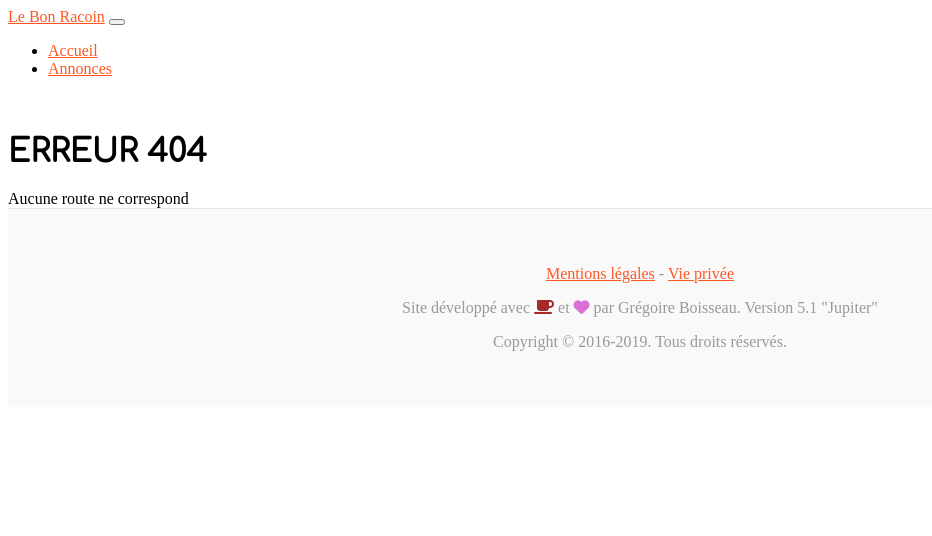
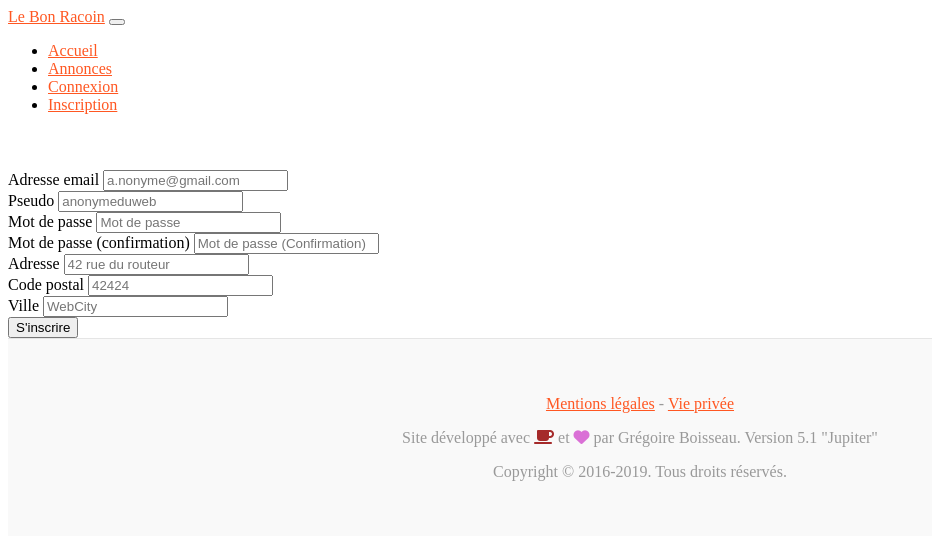
Before and after one commit to esperluweb/dolphpin-public, a PHP site: page /inscription in a window 1280 px wide. Shown: the top 536 px of the page, without its empty margins (0-932 px from the left). Run offline with PHP 8.4, Linux system fonts and the light colour scheme; some libraries are stand-ins or nearby versions.

Commit message:
Adaptation vers un vrai-faux exemple 2
Ajout de la connexion et de l'inscription des utilisateurs
Ajout de quelques fonctions utiles

TODO : Finir l'ajout d'une annonce (souci avec les photos, structure du $_FILES à mieux appréhender avec plusieurs images)

```diff
--- /dev/null
+++ b/controllers/backController.php
@@ -0,0 +1,27 @@
+<?php
+    namespace App\Controller;
+
+    use App\Model\AnnonceModel as AnnonceModel;
+    use App\View\View as View;
+    use Exception;
+
+    class backController
+    {
+
+        public function addAnnonce()
+        {
+            $v = new View("Ajouter une annonce", "layout", "annonce/add_annonce.php");
+            $v -> requireView();
+        }
+
+        public function addAnnoncePost()
+        {
+            extract($_FILES);
+            debug([$_POST, $photos], 1);
+            $am = new AnnonceModel();
+
+            $v = new View("Annonces", "layout", "annonce/annonces.php");
+            $v -> requireView(array('annonces' => $annonces));
+        }
+
+    }
--- a/controllers/frontController.php
+++ b/controllers/frontController.php
@@ -2,10 +2,11 @@
     namespace App\Controller;
 
     use App\Model\AnnonceModel as AnnonceModel;
+    use App\Model\UtilisateurModel as UtilisateurModel;
     use App\View\View as View;
-use Exception;
+    use Exception;
 
-class frontController
+    class frontController
     {
 
         public function home(): void
@@ -36,7 +37,84 @@ class frontController
             $am = new AnnonceModel();
             $annonces = $am->getAnnonces();
             $v = new View("Annonces", "layout", "annonce/annonces.php");
-                $v -> requireView(array('annonces' => $annonces));
+            $v -> requireView(array('annonces' => $annonces));
+        }
+
+        public function connexion()
+        {
+            $v = new View("Connexion", "layout", "auth/connexion.php");
+            $v -> requireView();
+        }
+
+        public function connexionPost()
+        {
+            if(!is_empty($_POST) && !vide($_POST['email']) && !vide($_POST['motdepasse']))
+            {
+                extract($_POST);
+                $um = new UtilisateurModel();
+                $utilisateur = $um -> getUtilisateur($email);
+                if(!vide($utilisateur) && $motdepasse === $utilisateur['motdepasse'])
+                {
+                    $_SESSION = array(
+                        'id' => $utilisateur['id'],
+                        'pseudo' => $utilisateur['pseudo']
+                    );
+
+                    header("Location: /");
+                }
+                else
+                {
+                    throw new Exception("Erreur lors de la connexion (mauvais email/mot de passe)", 401);
+                }
+            }
+            else
+            {
+                throw new Exception("Erreur lors de la connexion (mauvais email/mot de passe)", 401);
+            }
+        }
+
+        public function inscription()
+        {
+            $v = new View("Inscription", "layout", "auth/inscription.php");
+            $v -> requireView();
+        }
+
+        public function inscriptionPost()
+        {
+            if(!is_empty($_POST) && !vide($_POST['email']) && !vide($_POST['motdepasse']) && !vide($_POST['motdepasse_confirm']) && !vide($_POST['pseudo']) && !vide($_POST['adresse']) && !vide($_POST['codepostal']) && !vide($_POST['ville']))
+            {
+                extract($_POST);
+                $um = new UtilisateurModel();
+                $utilisateur = $um -> getUtilisateur($email, $pseudo);
+                if(vide($utilisateur) && $motdepasse === $motdepasse_confirm)
+                {
+                    $um -> setUtilisateur($pseudo, $email, $motdepasse, $adresse, $codepostal, $ville);
+
+                    $v = new View("Inscription réussie", "layout", "auth/inscription_ok.php");
+                    $v -> requireView(array('email' => $email));
+                }
+                else
+                {
+                    throw new Exception("L'utilisateur existe déjà", 401);
+                }
+            }
+            else
+            {
+                throw new Exception("Erreur lors de la saisie du formulaire", 401);
+            }
+        }
+
+        public function deconnexion()
+        {
+            if(is_connected())
+            {
+                session_unset();
+                header("Location: /");
+            }
+            else
+            {
+                throw new Exception("Vous n'êtes pas connecté", 401);
+            }
         }
 
     }
--- a/index.php
+++ b/index.php
@@ -12,8 +12,10 @@
     include_once("core/View.php");
 
     include_once("models/AnnonceModel.php");
+    include_once("models/UtilisateurModel.php");
 
     include_once("controllers/frontController.php");
+    include_once("controllers/backController.php");
     include_once("controllers/errorController.php");
 
     use App\Router\Router as Router;
@@ -27,9 +29,26 @@
 
     $router = new Router($_SERVER['REQUEST_URI']);
 
+    //* ROUTES GET
+    //*     FRONT
     $router->get('/', 'front#home');
     $router->get('/annonces', 'front#annonces');
     $router->get('/annonce/:id', 'front#annonce')->with('id', '[0-9]+');
+    $router->get('/connexion', 'front#connexion');
+    $router->get('/inscription', 'front#inscription');
+    $router->get('/deconnexion', 'front#deconnexion');
+
+    //*     BACK
+    $router->get('/ajout_annonce', 'back#addAnnonce');
+
+    //* ROUTES POST
+    //*     FRONT
+    $router->post('/connexion', 'front#connexionPost');
+    $router->post('/inscription', 'front#inscriptionPost');
+
+    //*     BACK
+    $router->post('/ajout_annonce', 'back#addAnnoncePost');
+
     // $router->get('/machin/:id', 'blog#machin')->with('id', '[0-9]+');
 
     try
--- /dev/null
+++ b/models/UtilisateurModel.php
@@ -0,0 +1,15 @@
+<?php
+    namespace App\Model;
+
+    class UtilisateurModel extends Model
+    {
+        public function getUtilisateur($email, $pseudo = NULL)
+        {
+            return $this->executerRequete("SELECT id, email, pseudo, motdepasse FROM utilisateur WHERE email = ? OR pseudo = ?", array($email, $pseudo))->fetch();
+        }
+
+        public function setUtilisateur($pseudo, $email, $motdepasse, $adresse, $codepostal, $ville)
+        {
+            return $this->executerRequete("INSERT INTO utilisateur(pseudo, email, motdepasse, adresse, codepostal, ville) VALUES (?, ?, ?, ?, ?, ?)", array($pseudo, $email, $motdepasse, $adresse, $codepostal, $ville));
+        }
+    }
--- a/public/php/functions.php
+++ b/public/php/functions.php
@@ -15,6 +15,32 @@
 		return (!isset($var) OR is_null($var) OR $var == "") ? true : false;
 	}
 
+	function is_empty($tab)
+	{
+		$result = false;
+		foreach($tab as $t)
+		{
+			$result = (empty($t)) ? true : false;
+		}
+		return $result;
+	}
+
+	function is_connected()
+	{
+		return (!is_empty($_SESSION) && isset($_SESSION['id']) && isset($_SESSION['pseudo'])) ? true : false;
+	}
+
+	function debug($tab = array(), $die = false)
+	{
+		echo "<pre>";
+		foreach($tab as $t)
+		{
+			print_r($t);
+		}
+		echo "</pre>";
+		if($die) die();
+	}
+
 	function slug($string) {
 		return strtolower(trim(preg_replace('~[^0-9a-z]+~i', '-', html_entity_decode(preg_replace('~&([a-z]{1,2})(?:acute|cedil|circ|grave|lig|orn|ring|slash|copy|th|tilde|uml);~i', '$1', htmlentities($string, ENT_QUOTES, 'UTF-8')), ENT_QUOTES, 'UTF-8')), '-'));
 	}
--- /dev/null
+++ b/views/pages/auth/inscription.php
@@ -0,0 +1,32 @@
+<form method="POST" action="/inscription" class="row">
+    <div class="form-group col-md-6 col-12">
+        <label for="email">Adresse email</label>
+        <input type="email" name="email" class="form-control" id="email" placeholder="a.nonyme@gmail.com" required>
+    </div>
+    <div class="form-group col-md-6 col-12">
+        <label for="pseudo">Pseudo</label>
+        <input type="text" name="pseudo" class="form-control" id="pseudo" placeholder="anonymeduweb" required>
+    </div>
+    <div class="form-group col-md-6 col-12">
+        <label for="password">Mot de passe</label>
+        <input type="password" name="motdepasse" class="form-control" id="password" placeholder="Mot de passe" required>
+    </div>
+    <div class="form-group col-md-6 col-12">
+        <label for="password2">Mot de passe (confirmation)</label>
+        <input type="password" name="motdepasse_confirm" class="form-control" id="password2" placeholder="Mot de passe (Confirmation)" required>
+    </div>
+
+    <div class="form-group col-md-4 col-12">
+        <label for="adresse">Adresse</label>
+        <input type="text" name="adresse" class="form-control" id="adresse" placeholder="42 rue du routeur" required>
+    </div>
+    <div class="form-group col-md-4 col-12">
+        <label for="codepostal">Code postal</label>
+        <input type="text" name="codepostal" class="form-control" id="pascodepostalsword" placeholder="42424" required>
+    </div>
+    <div class="form-group col-md-4 col-12">
+        <label for="ville">Ville</label>
+        <input type="text" name="ville" class="form-control" id="ville" placeholder="WebCity" required>
+    </div>
+    <button type="submit" class="btn btn-warning">S'inscrire</button>
+</form>
--- /dev/null
+++ b/views/pages/auth/inscription_ok.php
@@ -0,0 +1,2 @@
+<h1>Inscription réussie !</h1>
+<p>Vous allez recevoir un email de confirmation à l'adresse suivante : <?= $email ?>. Merci de cliquer sur le lien pour confirmer votre inscription !</p>
--- a/views/parts/nav.php
+++ b/views/parts/nav.php
@@ -4,16 +4,34 @@
         <span class="navbar-toggler-icon"></span>
     </button>
     <div class="collapse navbar-collapse" id="navbarText">
-        <ul class="navbar-nav">
+        <ul class="navbar-nav mr-auto">
             <li class="nav-item">
                 <a class="nav-link" href="/">Accueil</a>
             </li>
             <li class="nav-item">
                 <a class="nav-link" href="/annonces">Annonces</a>
             </li>
+            <?php if(!is_connected()): ?>
+            <li class="nav-item">
+                <a class="nav-link" href="/connexion">Connexion</a>
+            </li>
+            <li class="nav-item">
+                <a class="nav-link" href="/inscription">Inscription</a>
+            </li>
+            <?php else: ?>
+            <li class="nav-item">
+                <a class="nav-link" href="/ajout_annonce">Ajouter une annonce</a>
+            </li>
+            <li class="nav-item">
+                <a class="nav-link" href="/deconnexion">Déconnexion</a>
+            </li>
+            <?php endif; ?>
             <!-- <li class="nav-item">
                 <a class="nav-link" href="/blog">Blog</a>
             </li> -->
         </ul>
+        <?php if(is_connected()): ?>
+            <span class="navbar-text">Bonjour <?= $_SESSION['pseudo'] ?> !</span>
+        <?php endif; ?>
     </div>
 </nav>
```
Also changed, not shown: lebonracoin_20191209.sql (added, +56 -0 lines), views/pages/annonce/add_annonce.php (added, +33 -0 lines), views/pages/auth/connexion.php (added, +17 -0 lines).
